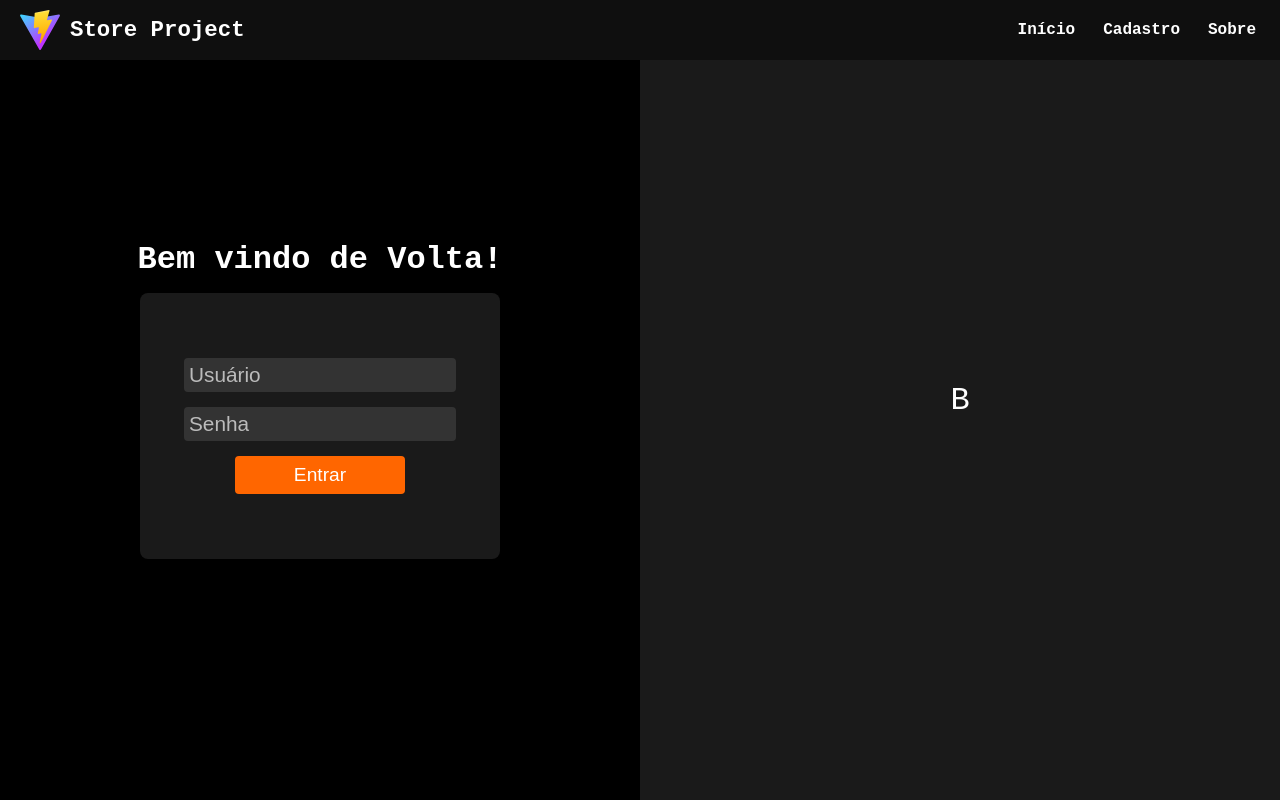
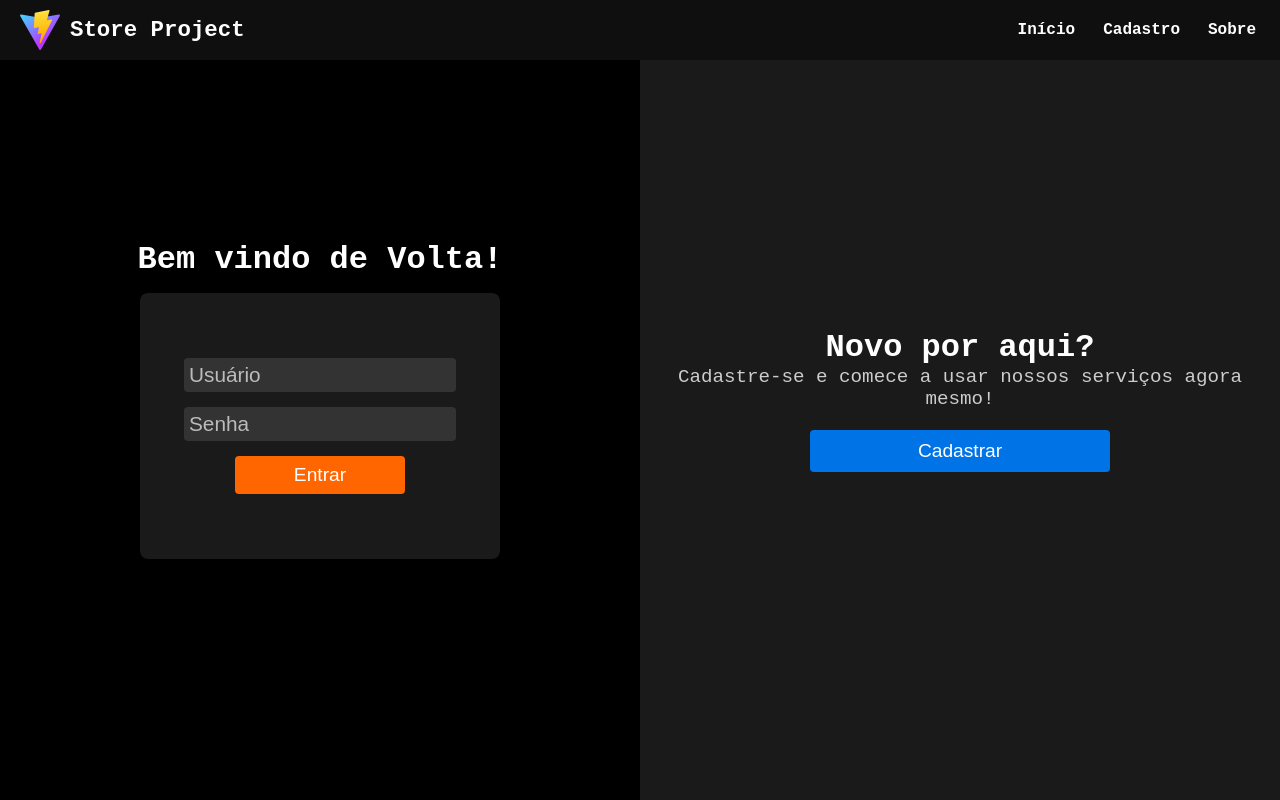
Before and after one commit to EstelaLacerda/store-project, a React app in the folder frontend/: page / in a window 1280 px wide. Built offline with nearby package versions, Linux system fonts and the light colour scheme; the HTML template or start-up script is replaced by a standard one.

Commit message:
add: finishing index page

```diff
--- a/frontend/src/pages/Index.jsx
+++ b/frontend/src/pages/Index.jsx
@@ -1,7 +1,10 @@
+import { useNavigate } from "react-router-dom";
 import Header from "../components/Header";
 import "./style/Index.css";
 
 export default function Index() {
+    const navigate = useNavigate();
+
     return (
         <div className="full-screen-layout">
             <Header />
@@ -17,7 +20,17 @@ export default function Index() {
                     </form>
                 </div>
                 <div className="side-b">
-                    B
+                    <span className="side-title">
+                        Novo por aqui?
+                    </span>
+                    <p className="side-description">
+                        Cadastre-se e comece a usar nossos serviços agora mesmo!
+                    </p>
+                    <button
+                        onClick={() => navigate('/cadastro')}
+                        className="register-button">
+                        Cadastrar
+                    </button>
                 </div>
             </div>
         </div>
--- a/frontend/src/pages/style/Index.css
+++ b/frontend/src/pages/style/Index.css
@@ -35,6 +35,7 @@ body {
     background-color: #1a1a1a;
     flex: 1;
     display: flex;
+    flex-direction: column;
     justify-content: center;
     align-items: center;
     color: white;
@@ -88,3 +89,26 @@ body {
 .submit-button:hover {
     background-color: #e65c00;
 }
+
+.side-description {
+    font-size: 1.2rem;
+    margin-bottom: 20px;
+    color: #cccccc;
+    text-align: center;
+}
+
+.register-button {
+    width: 50%;
+    padding: 10px;
+    border: none;
+    border-radius: 4px;
+    background-color: #0073e6;
+    color: white;
+    font-size: 1.2rem;
+    cursor: pointer;
+    transition: background-color 0.3s ease;
+}
+
+.register-button:hover {
+    background-color: #005bb5;
+}
```
